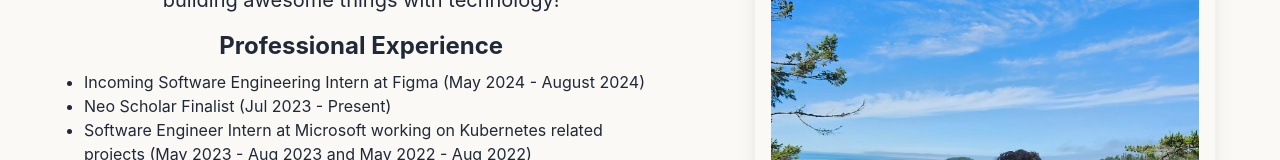
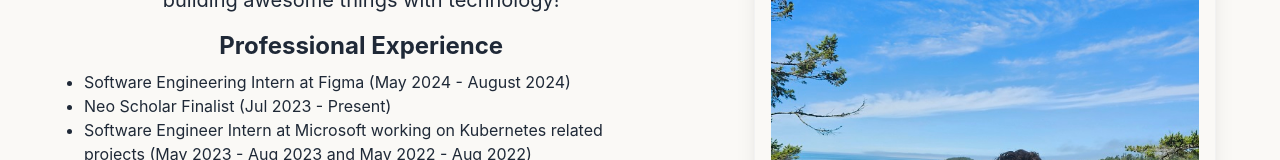
Before and after one commit to bennycortese/benny_cortese_personal_website, a React (Create React App) app: page / in a window 1280 px wide. Shown: the part 168-328 px from the top of the page. Built offline with nearby package versions, Linux system fonts and the light colour scheme.

Commit message:
Update for being at Figma currently

```diff
--- a/src/AboutMe.tsx
+++ b/src/AboutMe.tsx
@@ -19,7 +19,7 @@ const AboutMe: React.FC = () => {
       <div className="my-4">
         <h2 className="text-2xl font-bold text-center mb-2">Professional Experience</h2>
         <ul className="list-disc pl-5">
-          <li>Incoming Software Engineering Intern at Figma (May 2024 - August 2024)</li>
+          <li>Software Engineering Intern at Figma (May 2024 - August 2024)</li>
           <li>Neo Scholar Finalist (Jul 2023 - Present)</li>
           <li>Software Engineer Intern at Microsoft working on Kubernetes related projects (May 2023 - Aug 2023 and May 2022 - Aug 2022)</li>
           <li>Teaching Assistant at UF for Data Structures, OS, Discrete Structures, and Programming Language Concepts (Aug 2021 - Present)</li>
```
